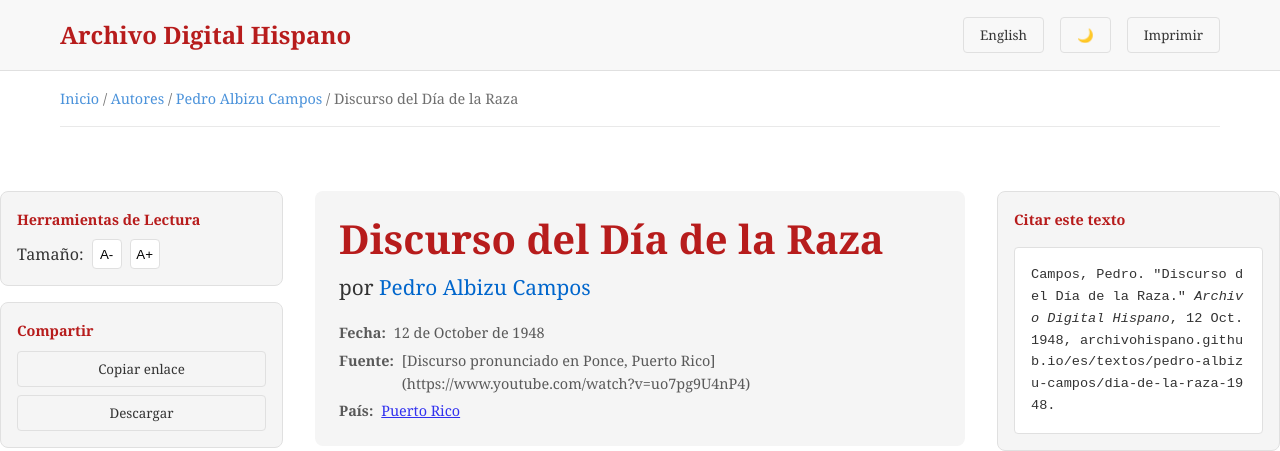
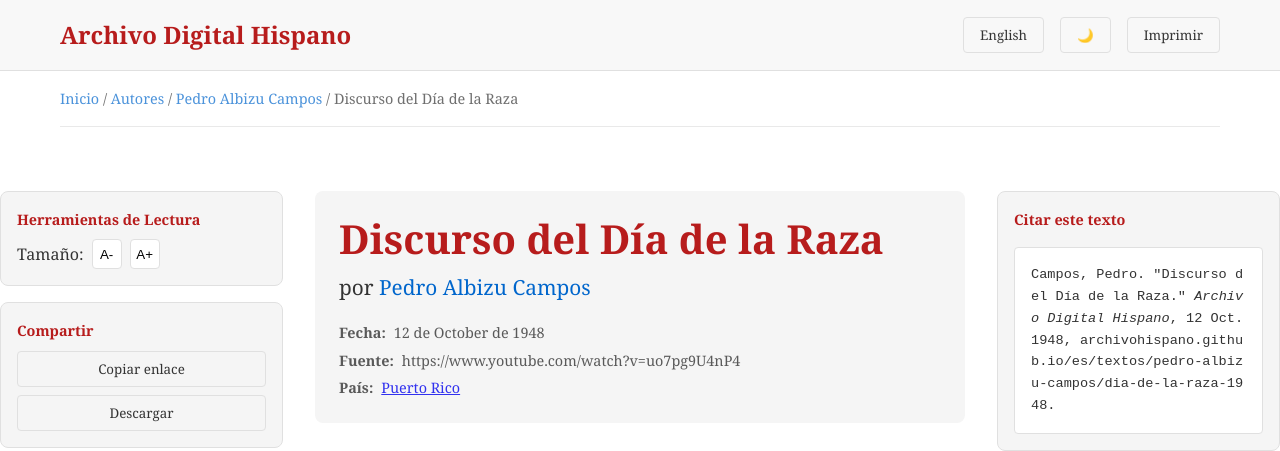
Before and after one commit to archivohispano/archivo, a Jekyll site: the page built from _texts/es/pedro-albizu-campos/dia-de-la-raza-1948.md, in a window 1280 px wide and 900 px high, cut to the strip 0-451 px from the top of the window. Built offline with Jekyll 4.4.1, drawn with Linux system fonts in a browser that asks for light colours.

Commit message:
Update dia-de-la-raza-1948.md

```diff
--- a/_texts/es/pedro-albizu-campos/dia-de-la-raza-1948.md
+++ b/_texts/es/pedro-albizu-campos/dia-de-la-raza-1948.md
@@ -6,7 +6,7 @@ author: pedro-albizu-campos
 author_name: "Pedro Albizu Campos"
 date: 1948-10-12
 source: "Discurso en Ponce"
-source_detail: "[Discurso pronunciado en Ponce, Puerto Rico](https://www.youtube.com/watch?v=uo7pg9U4nP4)"
+source_detail: "https://www.youtube.com/watch?v=uo7pg9U4nP4"
 country: puerto-rico
 permalink: /es/textos/pedro-albizu-campos/dia-de-la-raza-1948
 english_version: /en/texts/pedro-albizu-campos/day-of-the-race-1948
```
